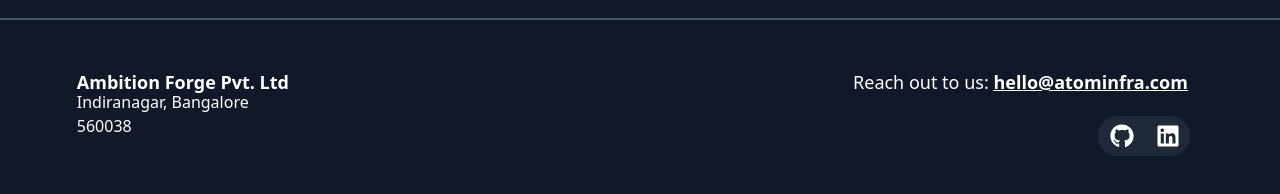
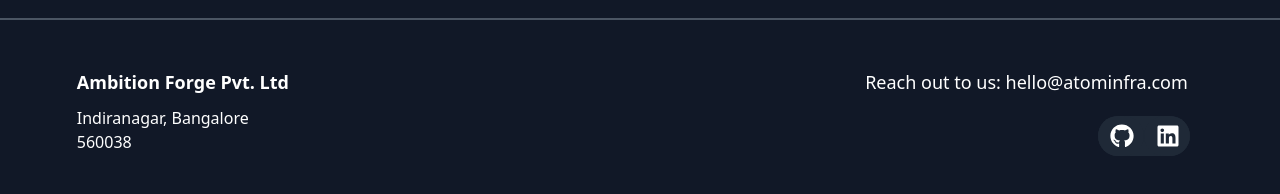
Before and after one commit to atominfra/landing-page, a Next.js app: page / in a window 1280 px wide. Shown: the part 3594-3788 px from the top of the page. Built offline with nearby package versions, Linux system fonts and the light colour scheme; a web font is replaced by a local one.

Commit message:
imroved spacing

```diff
--- a/src/app/page.js
+++ b/src/app/page.js
@@ -130,12 +130,12 @@ export default function Home() {
       <section className="w-full h-[25vh] relative overflow-hidden flex">
         <div className="absolute inset-0 border-t-2 border-gray-600">
           <h1 className='md:text-lg text-[15px] top-[5vh] left-[4.7vw] relative md:top-[6vh] md:left-[6vw]'><b>Ambition Forge Pvt. Ltd</b></h1>
-          <h2 className='relative top-[5.2vh] left-[4.7vw] md:left-[6vw] md:text-[1rem] text-[12px]'> Indiranagar, Bangalore<br/>
+          <h2 className='relative top-[5.2vh] left-[4.7vw] md:left-[6vw] md:top-[7.2vh] md:text-[1rem] text-[12px]'> Indiranagar, Bangalore<br/>
           560038
           </h2>
-          <h1 className='absolute text-[15px] md:top-[6vh] md:text-lg md:right-[7.2vw] right-[56vw] top-[15vh]'>
+          <h1 className='absolute text-[15px] md:top-[6vh] md:text-lg md:right-[7.2vw] md:left-auto left-[4.7vw] top-[15vh]'>
             <span className="block md:inline text-left">Reach out to us: </span>
-            <span className="block md:inline underline"><a href='mailto:hello@atominfra.com'><b>hello@atominfra.com</b></a></span>
+            <span className="block md:inline "><a href='mailto:hello@atominfra.com'>hello@atominfra.com</a></span>
           </h1>
           <div className=' absolute md:top-[12vh] w-[92px] right-[7vw] top-[5.2vh]'>
           <SocialPill/>
```
